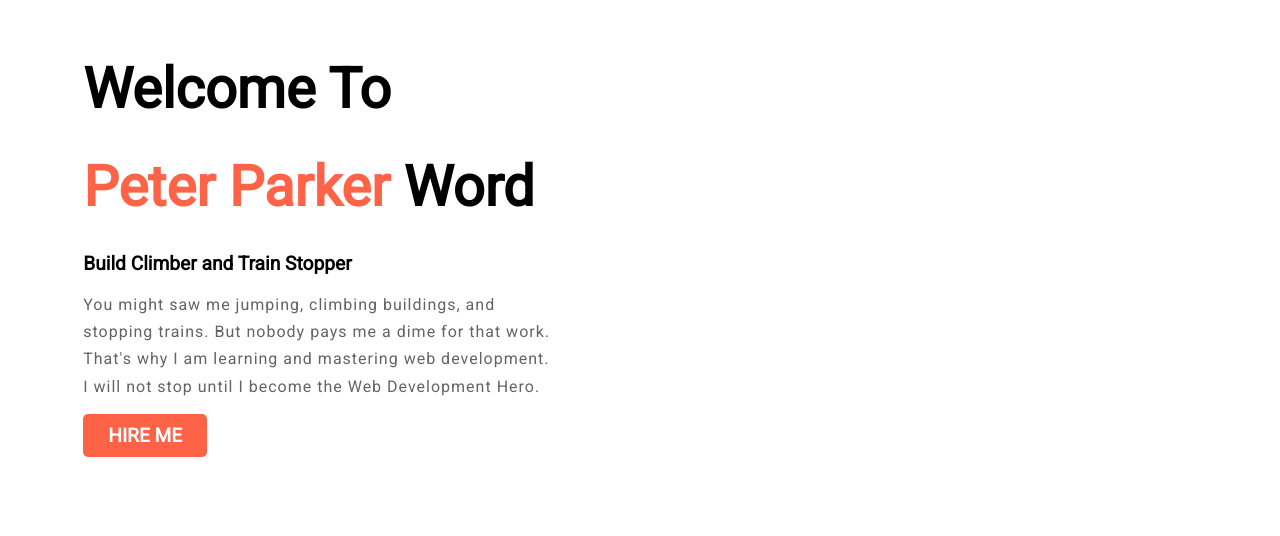
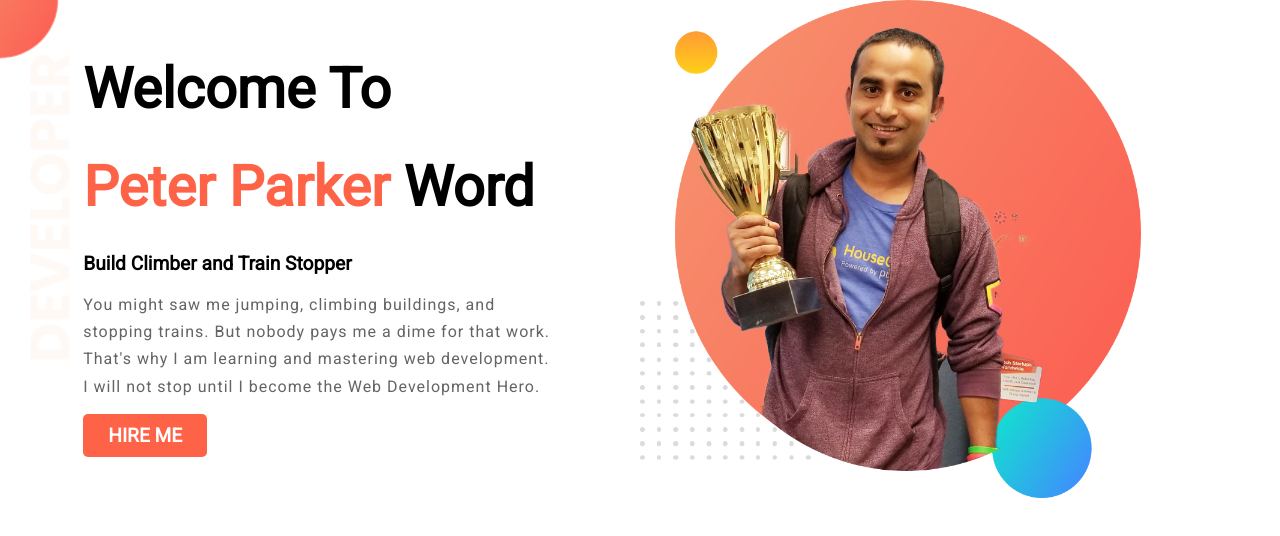
Before and after one commit to shakilhossain-cse/test-portfollio, a plain HTML site: page index.html in a window 1280 px wide. Drawn offline with Linux system fonts and the light colour scheme; the site is published under a folder, as on GitHub Pages, so addresses that start at the root find nothing.

Commit message:
add . before image

```diff
--- a/index.html
+++ b/index.html
@@ -18,7 +18,7 @@
             <a href="" target="_blank" class="btn">Hire me</a>
         </div>
         <div class="img">
-          <img src="/images/jhankar.png" alt="">
+          <img src="./images/jhankar.png" alt="">
         </div>
       </section>
     </header>
--- a/style.css
+++ b/style.css
@@ -6,7 +6,7 @@
     font-family: 'Roboto', sans-serif;
 }
 header{
-    background-image: url('/images/top-banner.png');
+    background-image: url('./images/top-banner.png');
     background-repeat: no-repeat;
 }
 .meinsection{
```
